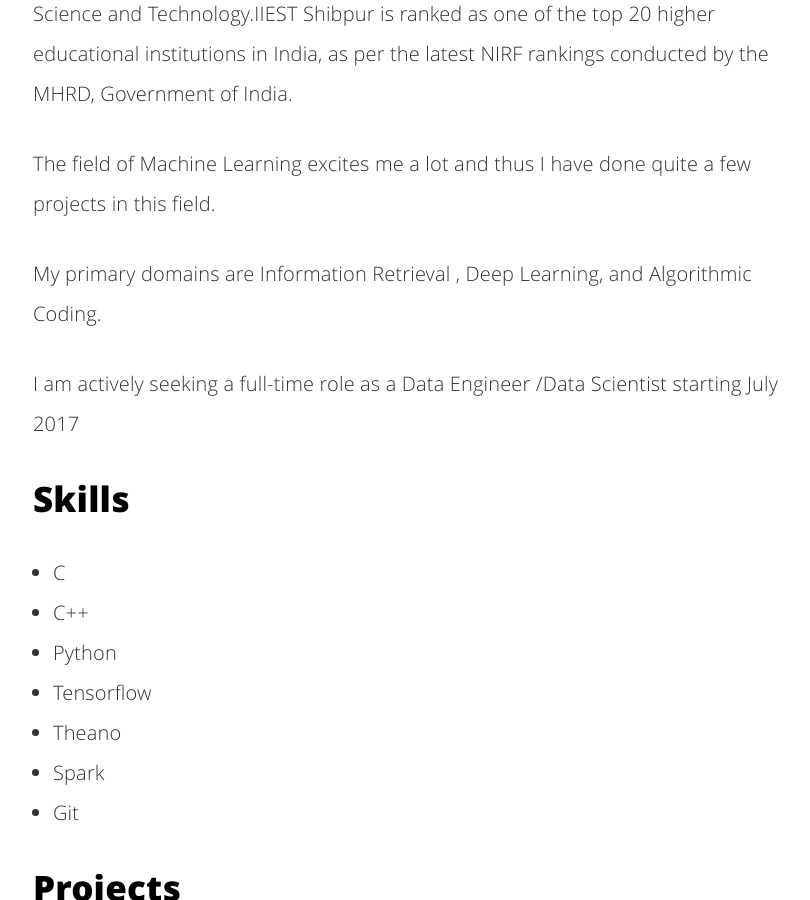
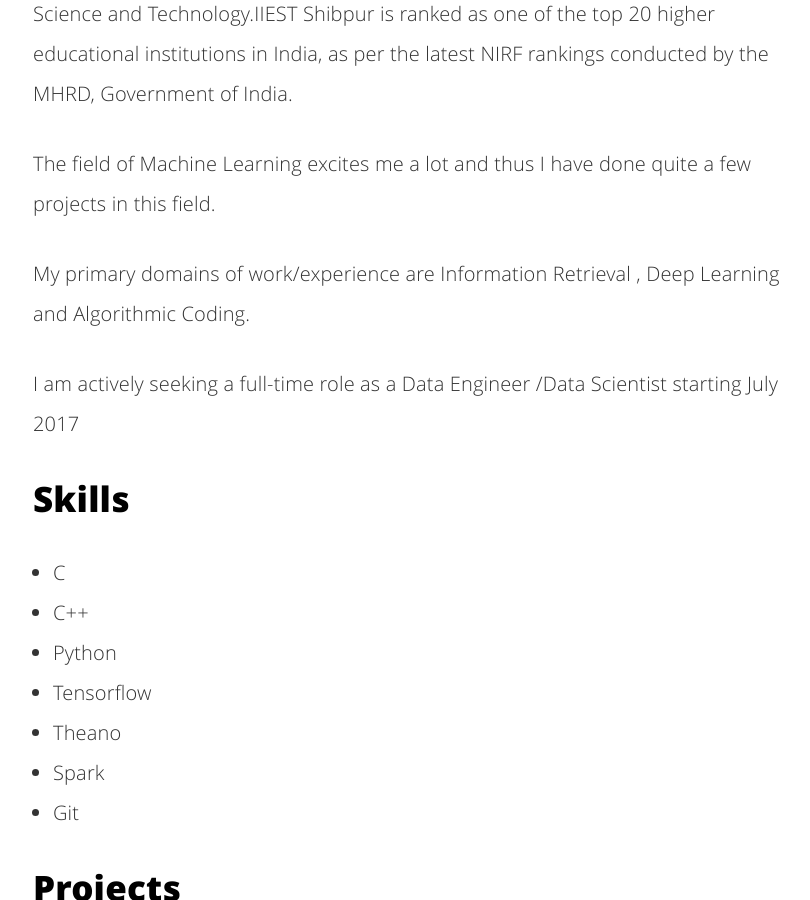
Before and after one commit to ranarag/ranarag.github.io, a Jekyll site: the page built from about.html, in a window 1280 px wide and 900 px high, scrolled down 1303 px. Shown: the whole window, without its empty margins (227-1037 px from the left). Built offline with Jekyll 4.4.1, drawn with Linux system fonts in a browser that asks for light colours.

Commit message:
about page update(about <p> tags)

```diff
--- a/about.html
+++ b/about.html
@@ -17,8 +17,8 @@ conducted by the MHRD, Government of India.</p>
 <p>The field of Machine Learning excites me a lot and thus I have done quite a few
 projects in this field.</p>
 
-<p>My primary domains are Information Retrieval , Deep Learning,
-	and Algorithmic Coding.</p>
+<p>My primary domains of work/experience are Information Retrieval ,
+	Deep Learning and Algorithmic Coding.</p>
 
 <p>I am actively seeking a full-time role as a Data Engineer /Data Scientist
 starting July 2017</p>
@@ -76,7 +76,7 @@ starting July 2017</p>
 		<ul>
 			<li>Implemented Mikolov's recurrent neural network language model in
 				python</li>
-			<li>Implemented a neural machine translation model in python<li>
+			<li>Implemented a neural machine translation model in python</li>
 		</ul>
 	</li>
 </ol>
```
